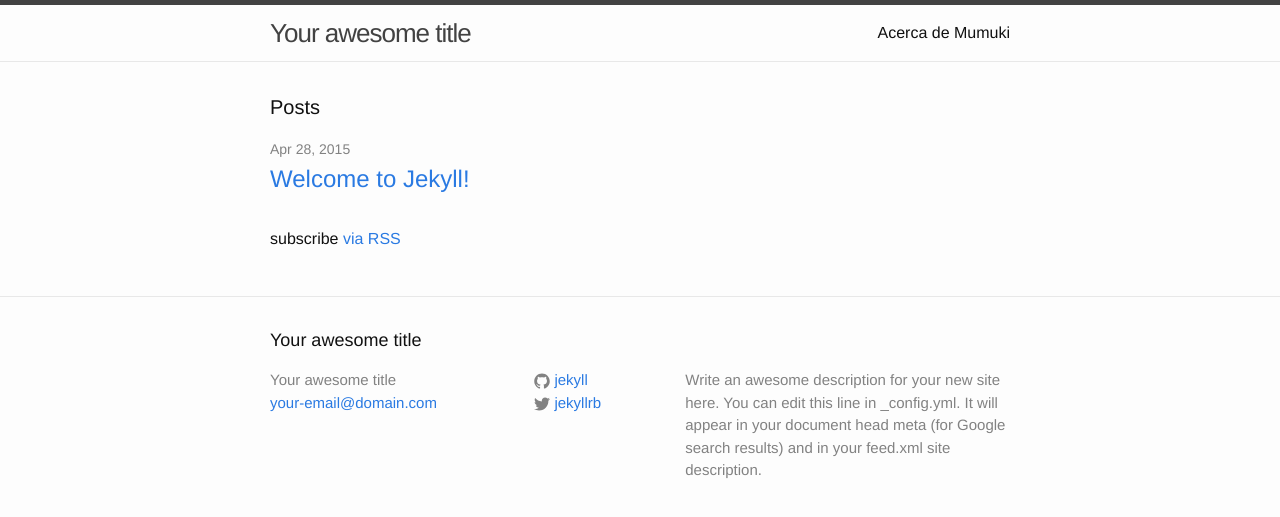
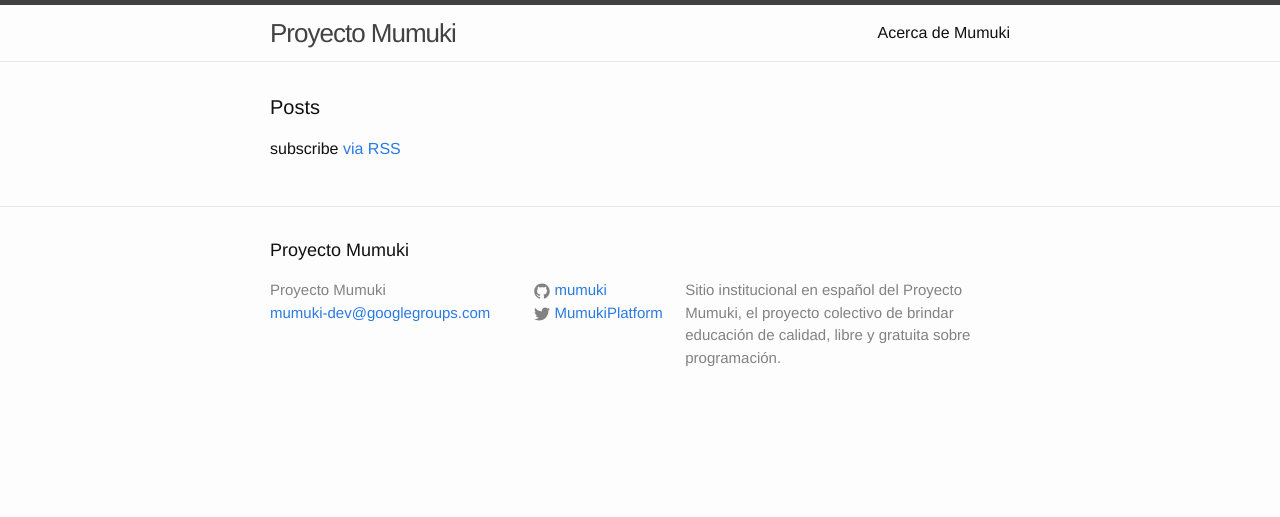
Before and after one commit to mumuki/mumuki.github.io, a Jekyll site: the page built from index.html, in a window 1280 px wide. Shown: the top 517 px of the page. Built offline with Jekyll 4.4.1, drawn with Linux system fonts in a browser that asks for light colours.

Commit message:
Actualizando configuración

```diff
--- a/_config.yml
+++ b/_config.yml
@@ -1,14 +1,13 @@
-# Site settings
-title: Your awesome title
-email: your-email@domain.com
-description: > # this means to ignore newlines until "baseurl:"
-  Write an awesome description for your new site here. You can edit this
-  line in _config.yml. It will appear in your document head meta (for
-  Google search results) and in your feed.xml site description.
+title: Proyecto Mumuki
+email: mumuki-dev@googlegroups.com
+description: >
+  Sitio institucional en español del Proyecto Mumuki,
+  el proyecto colectivo de brindar educación de
+  calidad, libre y gratuita sobre programación.
 baseurl: "" # the subpath of your site, e.g. /blog/
-url: "http://yourdomain.com" # the base hostname & protocol for your site
-twitter_username: jekyllrb
-github_username:  jekyll
+url: "http://mumuki.org"
+twitter_username: MumukiPlatform
+github_username:  mumuki
 
 # Build settings
 markdown: kramdown
```
Also changed, not shown: _posts/2015-04-28-welcome-to-jekyll.markdown (deleted, +0 -25 lines).
